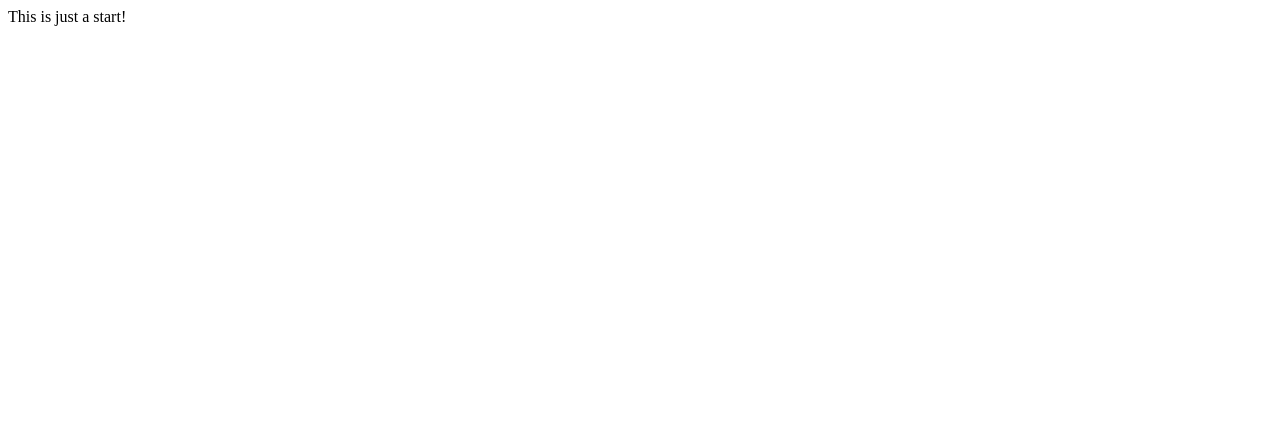
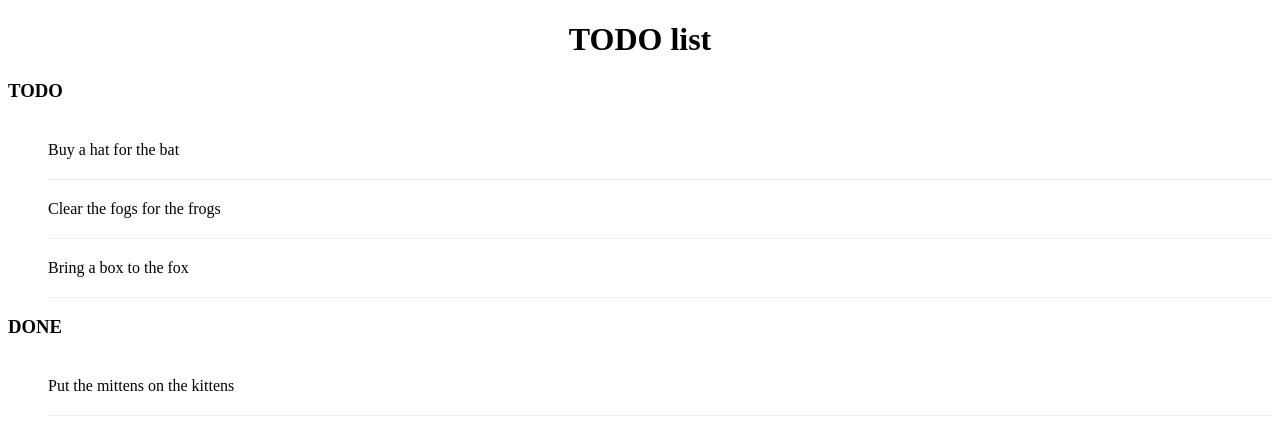
Before and after one commit to Mohamed-Hamza/book-reader, a plain HTML site: page index.html in a window 1280 px wide. Drawn offline with Linux system fonts and the light colour scheme.

Commit message:
Add css to brettify it
Resolve #3

```diff
--- a/index.html
+++ b/index.html
@@ -1,11 +1,38 @@
-<!DOCTYPE html>
-<html lang="en">
+<!doctype html>
+<html>
+
 <head>
-    <meta charset="UTF-8">
-    <meta name="viewport" content="width=device-width, initial-scale=1.0">
-    <title>HAMZA</title>
+    <meta charset="utf-8">
+    <title>TODO list</title>
+    <style>
+        h1 {
+            text-align: center;
+        }
+
+        h3 {
+            text-transform: uppercase;
+        }
+
+        li {
+            overflow: hidden;
+            padding: 20px 0;
+            border-bottom: 1px solid #eee;
+        }
+    </style>
 </head>
+
 <body>
-    This is just a start!
+    <h1>TODO list</h1>
+    <h3>Todo</h3>
+    <ul>
+        <li>Buy a hat for the bat</li>
+        <li>Clear the fogs for the frogs</li>
+        <li>Bring a box to the fox</li>
+    </ul>
+    <h3>Done</h3>
+    <ul>
+        <li>Put the mittens on the kittens</li>
+    </ul>
 </body>
+
 </html>
```
